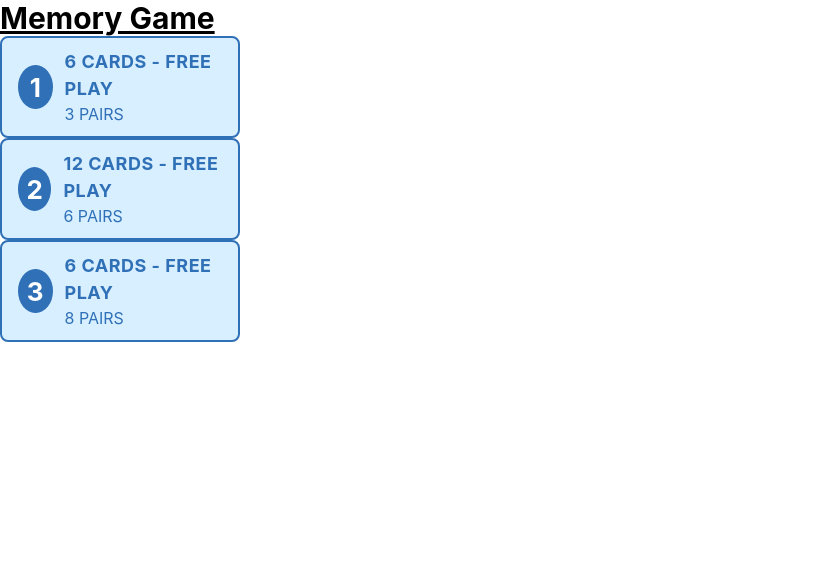
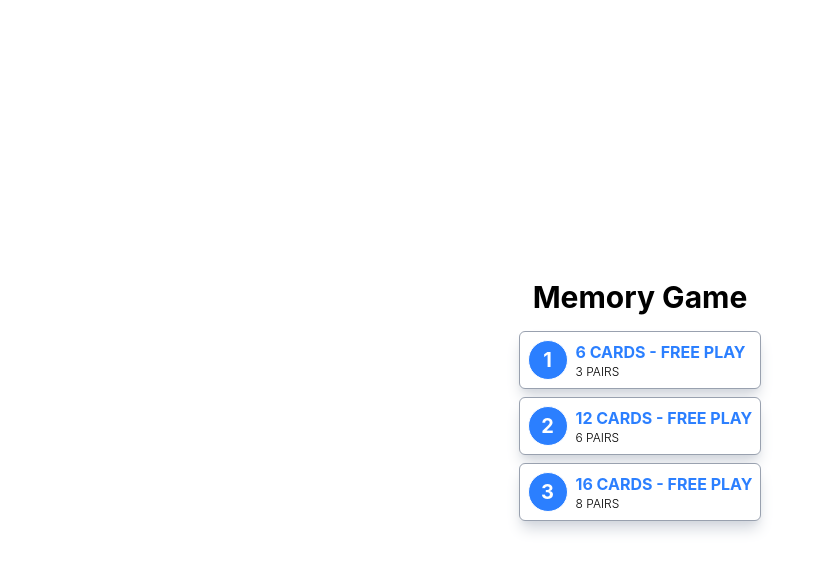
Before and after one commit to prativapokhrel/MemoryGame, a React (Vite) app: page / in a window 1280 px wide. Shown: the top 572 px of the page, without its empty margins (0-826 px from the left). Built offline with nearby package versions, Linux system fonts and the light colour scheme.

Commit message:
refactor + fixing syling

```diff
--- a/src/App.tsx
+++ b/src/App.tsx
@@ -10,26 +10,30 @@ const levelToCards = {
 };
 
 const levelToGridRows = {
-  1: 2,
-  2: 3,
-  3: 4,
+  1: "grid-rows-2",
+  2: "grid-rows-3",
+  3: "grid-rows-4",
 };
 function App() {
   const [selectedLevel, setSelectedLevel] = useState(null);
   const cards = selectedLevel ? levelToCards[selectedLevel] : 0;
-  const gridRows = selectedLevel ? levelToGridRows[selectedLevel] : 0;
+  const gridRows = selectedLevel ? levelToGridRows[selectedLevel] : "";
+  console.log("GridRows", gridRows);
   return (
-    <>
-      <h1 className="text-3xl font-bold underline">Memory Game</h1>
-      <div className="w-60">
-        {!selectedLevel && <LevelOptions setSelectedLevel={setSelectedLevel} />}
-        {selectedLevel && (
-          <div className={`grid grid-flow-col grid-rows-${gridRows} gap-1`}>
-            <MemoryGame numberOfCards={cards} />
-          </div>
-        )}
-      </div>
-    </>
+    <div className="flex justify-center items-center h-screen flex-col">
+      <h1 className="text-3xl font-bold mb-4">Memory Game</h1>
+      {!selectedLevel && (
+        <LevelOptions
+          setSelectedLevel={setSelectedLevel}
+          numberOfCards={Object.values(levelToCards)}
+        />
+      )}
+      {selectedLevel && (
+        <div className={`grid grid-flow-col ${gridRows} gap-1`}>
+          <MemoryGame numberOfCards={cards} />
+        </div>
+      )}
+    </div>
   );
 }
 
--- a/src/components/Asset.jsx
+++ b/src/components/Asset.jsx
@@ -4,7 +4,7 @@ export default function Asset({ cardInfo, handleClick }) {
   return (
     <div className="w-25 h-25 " onClick={() => handleClick(cardInfo.id)}>
       {cardInfo.state != "removed" && (
-        <div className="bg-blue-400 text-4xl w-full h-full justify-center flex items-center ">
+        <div className="bg-blue-400 text-4xl w-full h-full justify-center flex items-center border rounded-md border-blue-400">
           {cardInfo.state === "visible" && cardInfo.value}
         </div>
       )}
--- a/src/components/LevelCard.tsx
+++ b/src/components/LevelCard.tsx
@@ -1,12 +1,20 @@
-export default function LevelCard({ number, cards, pairs }) {
+export default function LevelCard({ number, cards, pairs, onClick }) {
   return (
-    <div className="level-card">
-      <div className="level-number">{number}</div>
+    <button
+      className="border border-gray-400 bg-white rounded-md text-blue-500 font-bold p-2 shadow-lg
+      shadow-gray-300 flex gap-2 hover:bg-sky-700  group"
+      onClick={onClick}
+    >
+      <div className="border text-xl bg-blue-500 text-white h-10 w-10 rounded-full text-center flex justify-center items-center">
+        {number}
+      </div>
 
-      <div className="level-info">
-        <div className="level-title">{cards} CARDS - FREE PLAY</div>
-        <div className="level-subtitle">{pairs} PAIRS</div>
+      <div className="flex flex-col items-start ">
+        <div className="group-hover:text-white">{cards} CARDS - FREE PLAY</div>
+        <div className="text-black font-light text-xs group-hover:text-white">
+          {pairs} PAIRS
+        </div>
       </div>
-    </div>
+    </button>
   );
 }
--- a/src/components/LevelOptions.tsx
+++ b/src/components/LevelOptions.tsx
@@ -1,17 +1,18 @@
 import LevelCard from "./LevelCard";
 
-export default function LevelOptions({ setSelectedLevel }) {
+export default function LevelOptions({ setSelectedLevel, numberOfCards }) {
   return (
-    <div>
-      <div onClick={() => setSelectedLevel(1)}>
-        <LevelCard number={1} cards={6} pairs={3} />
-      </div>
-      <div onClick={() => setSelectedLevel(2)}>
-        <LevelCard number={2} cards={12} pairs={6} />
-      </div>
-      <div onClick={() => setSelectedLevel(3)}>
-        <LevelCard number={3} cards={6} pairs={8} />
-      </div>
+    <div className="flex flex-col gap-2">
+      {numberOfCards.map((number, index) => {
+        return (
+          <LevelCard
+            number={index + 1}
+            cards={number}
+            pairs={number / 2}
+            onClick={() => setSelectedLevel(index + 1)}
+          />
+        );
+      })}
     </div>
   );
 }
--- a/src/components/MemoryGame.tsx
+++ b/src/components/MemoryGame.tsx
@@ -3,6 +3,8 @@ import GameOver from "./GameOver";
 import GamePlay from "./GamePlay";
 
 const emojis = ["🦋", "🐘", "🐟", "🌼", "🌻", "🦜", "🦓", "🐞", "🐷", "🐙"];
+
+// moves and misses
 
 export default function MemoryGame({ numberOfCards }) {
   const initialState = [];
@@ -23,7 +25,8 @@ export default function MemoryGame({ numberOfCards }) {
 
   const [assets, setAssets] = useState(shuffleArray(initialState));
 
-  const timeoutRef = useRef(null);
+  const timeoutRef1 = useRef(null);
+  const timeoutRef2 = useRef(null);
 
   function handleClick(assetId) {
     const currentAsset = assets.find((asset) => asset.id === assetId);
@@ -41,17 +44,48 @@ export default function MemoryGame({ numberOfCards }) {
         return asset;
       }
     });
+    setAssets(updatedAssets);
 
     const visibleAssets = updatedAssets.filter(
       (asset) => asset.state === "visible",
     );
+    if (visibleAssets.length == 2) {
+      const matched = visibleAssets[0].value === visibleAssets[1].value;
 
-    if (visibleAssets.length > 2) {
-      const matchedd = visibleAssets[0].value === visibleAssets[1].value;
-
-      if (matchedd) {
-        clearTimeout(timeoutRef.current);
+      if (matched) {
+        console.log(
+          "MATCHED?? ",
+          visibleAssets[0].value,
+          visibleAssets[1].value,
+        );
+        timeoutRef1.current = setTimeout(() => {
+          setAssets((prevAssets) => {
+            return prevAssets.map((ua) => {
+              if (visibleAssets.find((a) => a.id === ua.id)) {
+                return { ...ua, state: "removed" };
+              } else {
+                return ua;
+              }
+            });
+          });
+        }, 500);
+      } else {
+        timeoutRef2.current = setTimeout(() => {
+          setAssets((prevAssets) => {
+            return prevAssets.map((va) => {
+              if (
+                va.id === visibleAssets[0].id ||
+                va.id === visibleAssets[1].id
+              ) {
+                return { ...va, state: "hidden" };
+              } else {
+                return va;
+              }
+            });
+          });
+        }, 1000);
       }
+    } else if (visibleAssets.length > 2) {
       const updatedAssets2 = updatedAssets.map((va) => {
         if (va.id != assetId) {
           if (va.state != "removed") {
@@ -64,34 +98,6 @@ export default function MemoryGame({ numberOfCards }) {
         }
       });
       setAssets(updatedAssets2);
-    } else if (visibleAssets.length == 2) {
-      setAssets(updatedAssets);
-      const matched = visibleAssets[0].value === visibleAssets[1].value;
-
-      if (matched) {
-        timeoutRef.current = setTimeout(() => {
-          setAssets(
-            updatedAssets.map((ua) => {
-              if (visibleAssets.find((a) => a.id === ua.id)) {
-                return { ...ua, state: "removed" };
-              } else {
-                return ua;
-              }
-            }),
-          );
-        }, 500);
-      } else {
-        const allAssets = updatedAssets.map((va) => {
-          if (va.state === "visible") {
-            return { ...va, state: "hidden" };
-          } else {
-            return va;
-          }
-        });
-        timeoutRef.current = setTimeout(() => {
-          setAssets(allAssets);
-        }, 1000);
-      }
     } else {
       setAssets(updatedAssets);
     }
```
